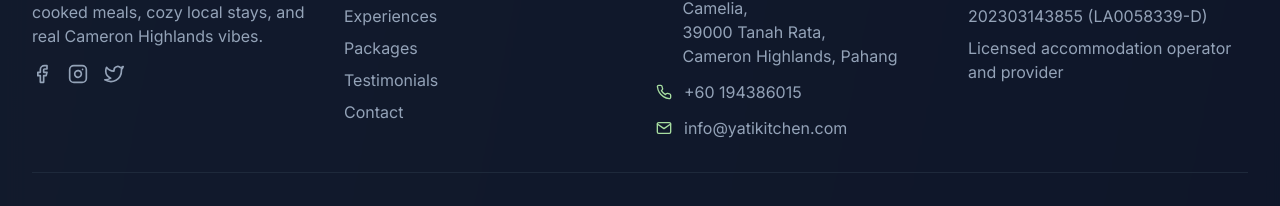
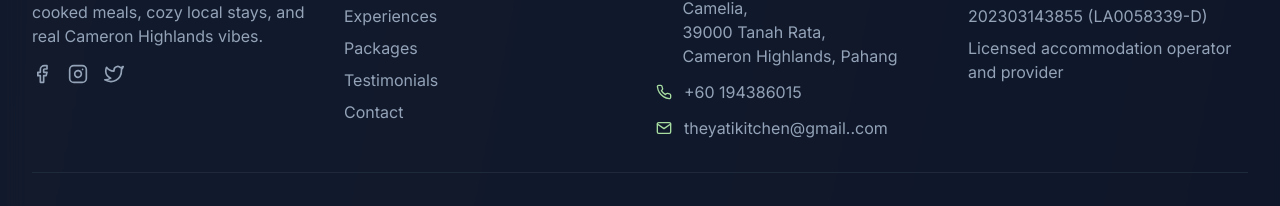
Before and after one commit to callmeniyu/yatikitchen, a Next.js app: page / in a window 1280 px wide. Shown: the part 6289-6495 px from the top of the page. Built offline with nearby package versions, Linux system fonts and the light colour scheme.

Commit message:
fix contact email

```diff
--- a/components/Footer.tsx
+++ b/components/Footer.tsx
@@ -115,7 +115,9 @@
               </li>
               <li className="flex items-center">
                 <FiMail className="mr-3 text-[#a7dda1]" />
-                <span className="text-slate-400">info@yatikitchen.com</span>
+                <span className="text-slate-400">
+                  theyatikitchen@gmail..com
+                </span>
               </li>
             </ul>
           </div>
```
